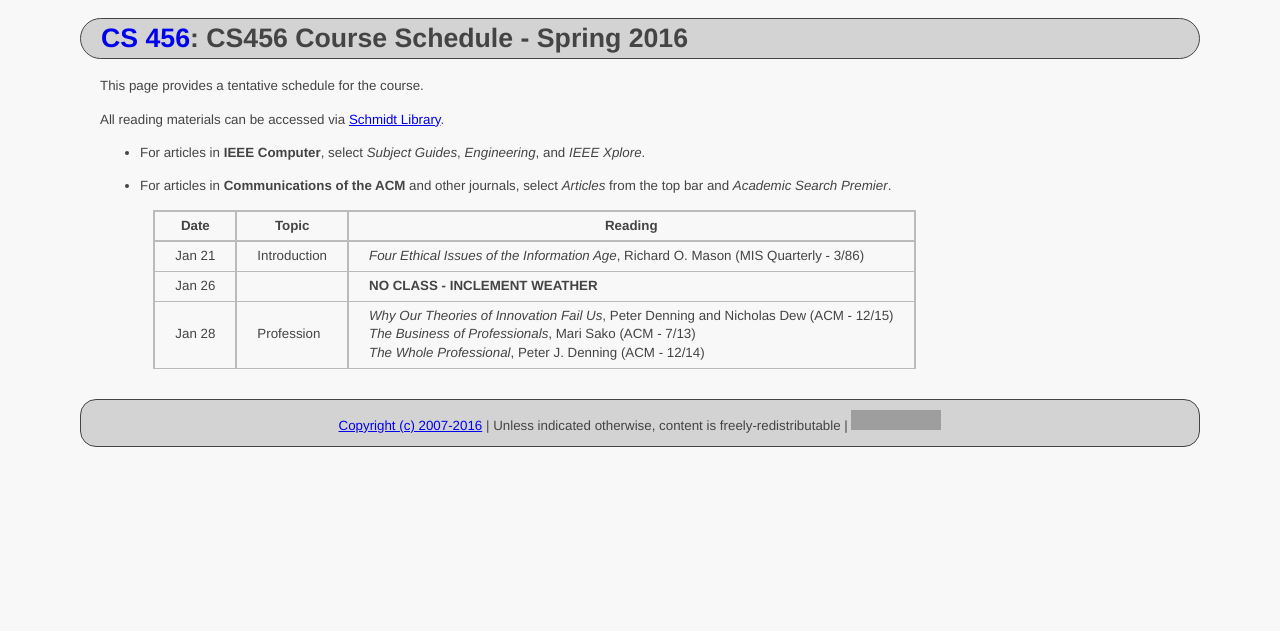
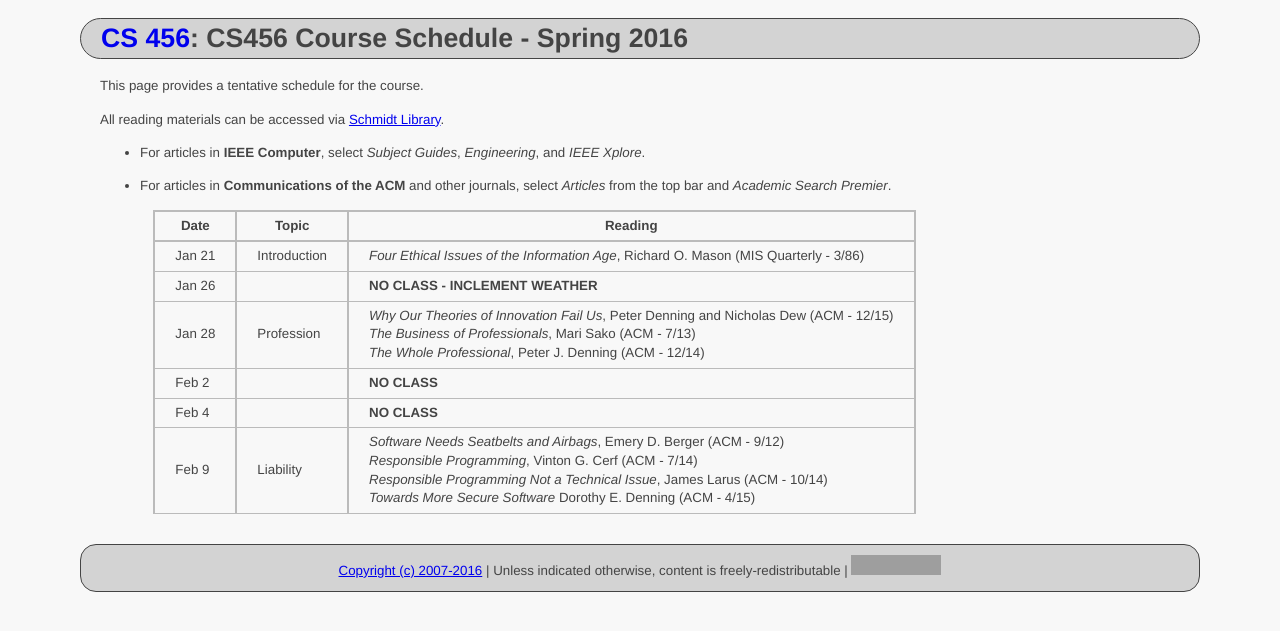
Before and after one commit to ycpcs/cs456-spring2016, a Jekyll site: the page built from schedule/index.md, in a window 1280 px wide. Shown: the top 631 px of the page. Built offline with Jekyll 4.4.1, drawn with Linux system fonts in a browser that asks for light colours; Markdown is read by kramdown in place of the engine named in the settings; grey boxes are pictures that could not be loaded.

Commit message:
add liability articles
add liability articles

```diff
--- a/schedule/index.md
+++ b/schedule/index.md
@@ -17,6 +17,9 @@ All reading materials can be accessed via [Schmidt Library](http://library.ycp.e
 > Jan 21  | Introduction    | *Four Ethical Issues of the Information Age*, Richard O. Mason (MIS Quarterly - 3/86)  |
 > Jan 26  |                 | **NO CLASS - INCLEMENT WEATHER** |
 > Jan 28  | Profession      | *Why Our Theories of Innovation Fail Us*, Peter Denning and Nicholas Dew (ACM - 12/15) <br /> *The Business of Professionals*, Mari Sako (ACM - 7/13) <br /> *The Whole Professional*, Peter J. Denning (ACM - 12/14) |
+> Feb 2   |                 | **NO CLASS** |
+> Feb 4   |                 | **NO CLASS** |
+> Feb 9   | Liability       | *Software Needs Seatbelts and Airbags*, Emery D. Berger (ACM - 9/12) <br /> *Responsible Programming*, Vinton G. Cerf (ACM - 7/14) <br /> *Responsible Programming Not a Technical Issue*, James Larus (ACM - 10/14) <br /> *Towards More Secure Software* Dorothy E. Denning (ACM - 4/15) |
 
 
 
```
Also changed, not shown: index.md (+2 -1 lines).
